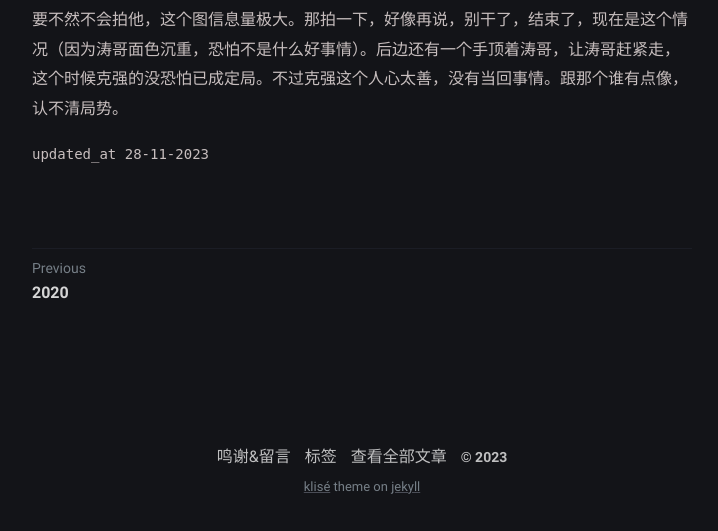
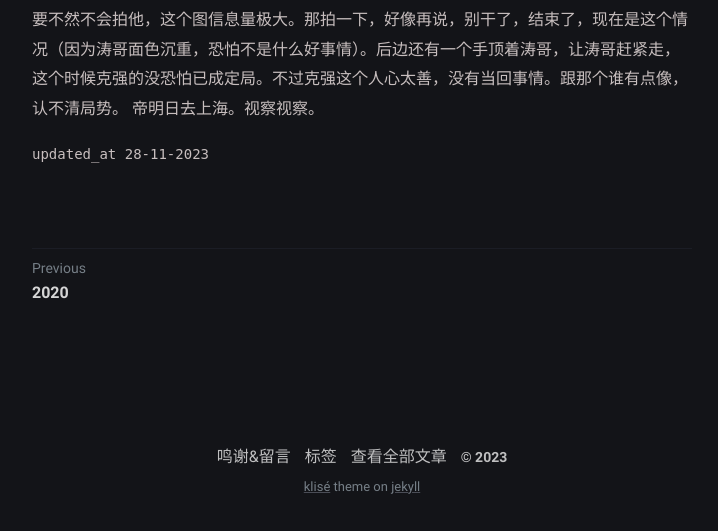
Before and after one commit to hello-lisai/hello-lisai-blog, a Jekyll site: the page built from _posts/231128/2023-11-28-231128.md, in a window 1280 px wide. Shown: the part 1622-2153 px from the top of the page, without its empty margins (278-996 px from the left). Built offline with Jekyll 4.4.1, drawn with Linux system fonts in a browser that asks for light colours; some web fonts are replaced; some of the changed text lies outside the part shown.

Commit message:
Update 2023-11-28-231128.md

```diff
--- a/_posts/231128/2023-11-28-231128.md
+++ b/_posts/231128/2023-11-28-231128.md
@@ -30,3 +30,4 @@ description: All the services are free, a source code this site placed on github
 ![](https://img-4l1.pages.dev/987.jpg)
 
 上图是涛哥拍肩克强的图片，克强当时明显被吓着了，突然一拍，说明涛哥和克强关系不错，要不然不会拍他，这个图信息量极大。那拍一下，好像再说，别干了，结束了，现在是这个情况（因为涛哥面色沉重，恐怕不是什么好事情）。后边还有一个手顶着涛哥，让涛哥赶紧走，这个时候克强的没恐怕已成定局。不过克强这个人心太善，没有当回事情。跟那个谁有点像，认不清局势。
+帝明日去上海。视察视察。
```
